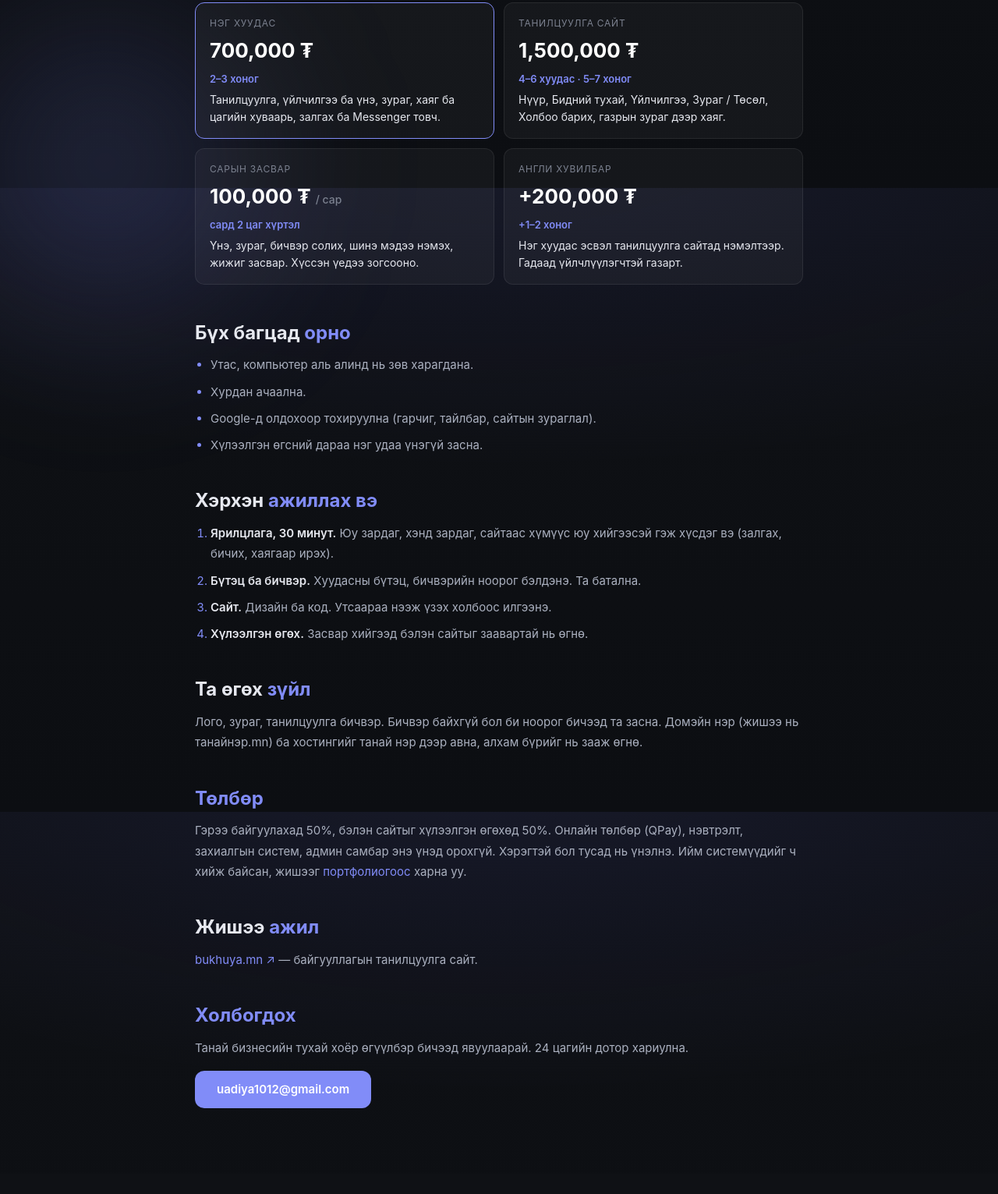
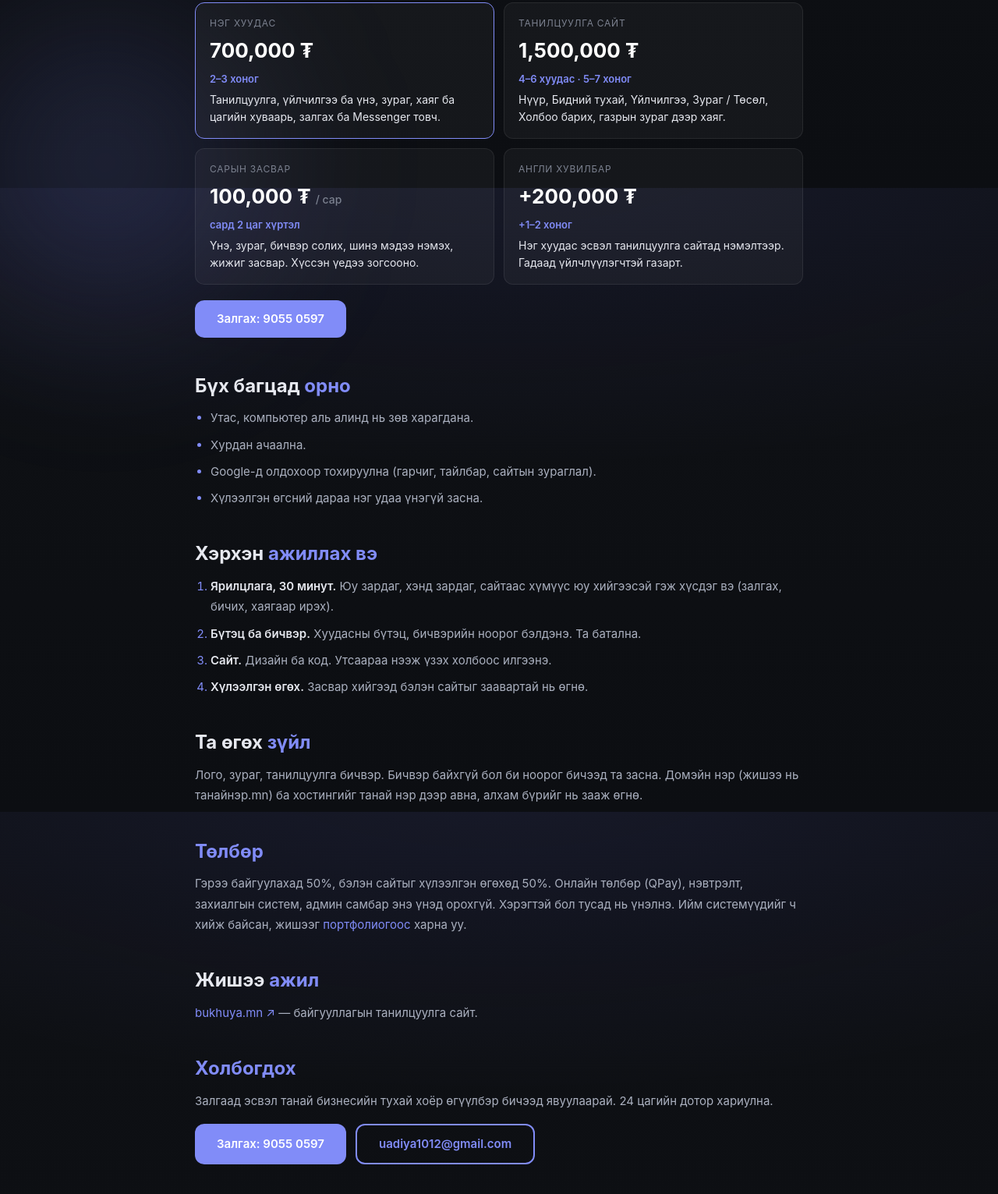
Before and after one commit to uadiya1012-cyber/adiya-portfolio, a website built with Vite: page web/index.html in a window 1280 px wide. Shown: the part 559-2090 px from the top of the page at 78% size. Before the commit the page ends 2064 px from the top, so only its background shows below. Built offline with nearby package versions, Linux system fonts and the light colour scheme.

Commit message:
/web/: «Залгах» утасны товч — үнийн картуудын доор ба Холбогдох хэсэгт (утсан дээр дээд товч нуугддаг)

```diff
--- a/src/css/layout/offer.css
+++ b/src/css/layout/offer.css
@@ -54,7 +54,10 @@
   color: var(--primary);
 }
 
-.offer-contact .btn {
+.offer-actions {
+  display: flex;
+  flex-wrap: wrap;
+  gap: 12px;
   margin-top: 16px;
 }
 
@@ -63,3 +66,8 @@
     grid-template-columns: 1fr;
   }
 }
+
+/* Үнийн картуудын доорх «Залгах» — утсан дээр дээд талын «Холбогдох» товч нуугддаг тул. */
+.offer-actions--prices {
+  margin: -28px 0 48px;
+}
--- a/web/index.html
+++ b/web/index.html
@@ -77,6 +77,9 @@
             </dd>
           </div>
         </dl>
+        <div class="offer-actions offer-actions--prices">
+          <a class="btn btn--primary" href="tel:+97690550597">Залгах: 9055 0597</a>
+        </div>
 
         <section class="case-section">
           <h2>Бүх багцад <span>орно</span></h2>
@@ -127,12 +130,18 @@
 
         <section class="case-section offer-contact" id="holbogdoh">
           <h2><span>Холбогдох</span></h2>
-          <p>Танай бизнесийн тухай хоёр өгүүлбэр бичээд явуулаарай. 24 цагийн дотор хариулна.</p>
-          <a
-            class="btn btn--primary"
-            href="mailto:uadiya1012@gmail.com?subject=%D0%92%D1%8D%D0%B1%20%D1%81%D0%B0%D0%B9%D1%82%20%D1%85%D0%B8%D0%B9%D0%BB%D0%B3%D1%8D%D1%85"
-            >uadiya1012@gmail.com</a
-          >
+          <p>
+            Залгаад эсвэл танай бизнесийн тухай хоёр өгүүлбэр бичээд явуулаарай.
+            24 цагийн дотор хариулна.
+          </p>
+          <div class="offer-actions">
+            <a class="btn btn--primary" href="tel:+97690550597">Залгах: 9055 0597</a>
+            <a
+              class="btn btn--outline"
+              href="mailto:uadiya1012@gmail.com?subject=%D0%92%D1%8D%D0%B1%20%D1%81%D0%B0%D0%B9%D1%82%20%D1%85%D0%B8%D0%B9%D0%BB%D0%B3%D1%8D%D1%85"
+              >uadiya1012@gmail.com</a
+            >
+          </div>
         </section>
       </article>
     </main>
```
